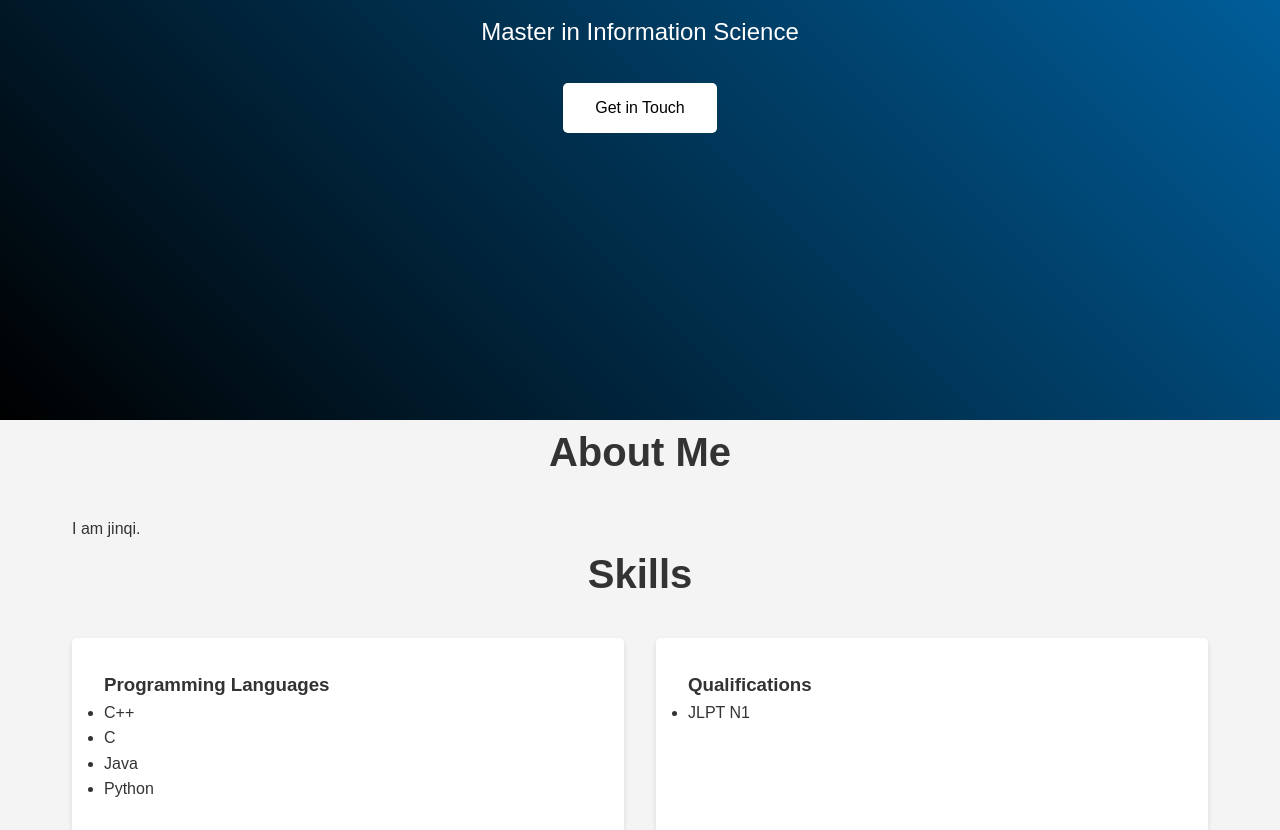
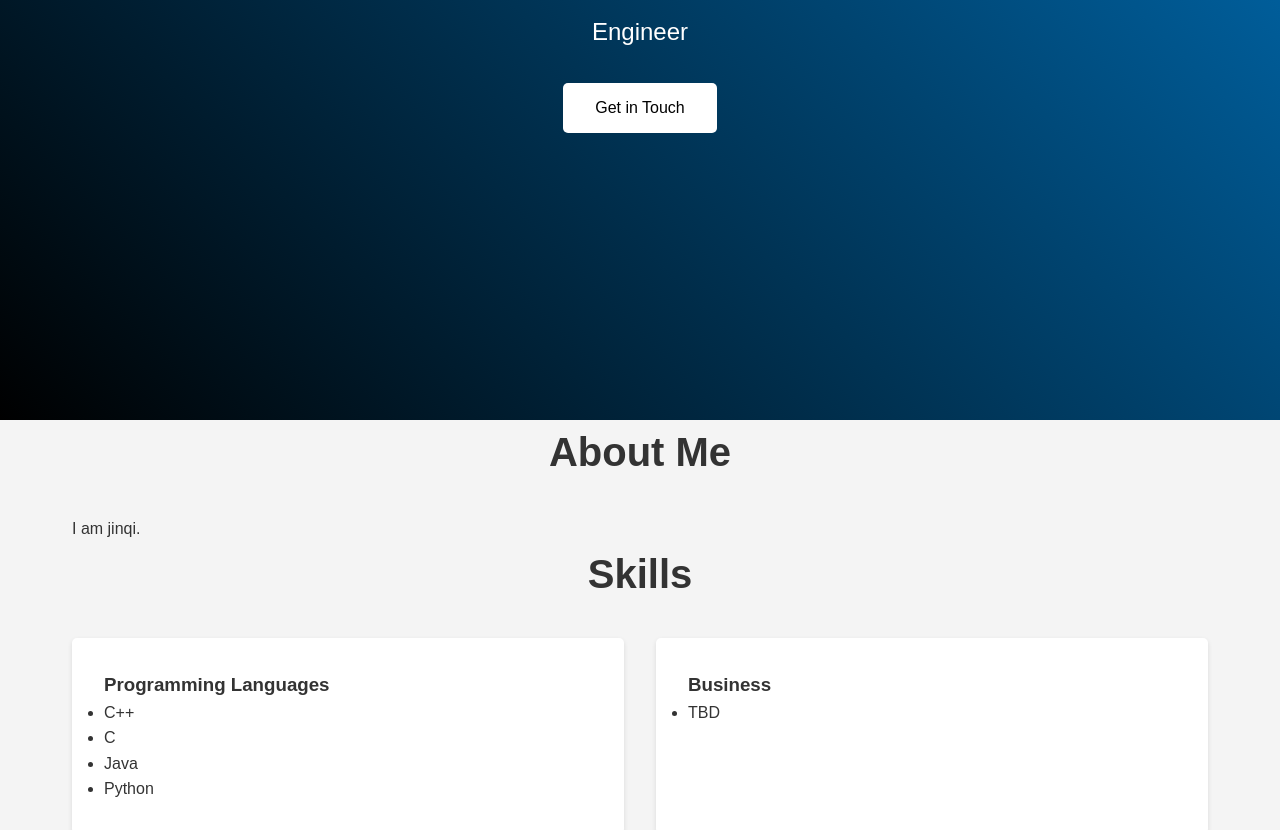
Before and after one commit to jinqizh/jinqizh.github.io, a plain HTML site: page index.html in a window 1280 px wide. Shown: the part 380-1210 px from the top of the page. Drawn offline with Linux system fonts and the light colour scheme.

Commit message:
Update index.html

```diff
--- a/index.html
+++ b/index.html
@@ -176,7 +176,7 @@
     <section class="hero">
         <div class="hero-content">
             <h1>Jinqi ZHANG</h1>
-            <p>Master in Information Science</p>
+            <p>Engineer</p>
             <a href="#contact" class="btn">Get in Touch</a>
         </div>
     </section>
@@ -200,9 +200,9 @@
                     </ul>
                 </div>
                 <div class="card">
-                    <h3>Qualifications</h3>
+                    <h3>Business</h3>
                     <ul>
-                        <li>JLPT N1</li>
+                        <li>TBD</li>
                     </ul>
                 </div>
             </div>
@@ -238,7 +238,7 @@
 
     <footer>
         <div class="container">
-            <p>&copy; 2024 Jinqi ZHANG. All rights reserved.</p>
+            <p>&copy; 2025 Jinqi ZHANG. All rights reserved.</p>
         </div>
     </footer>
 </body>
```
